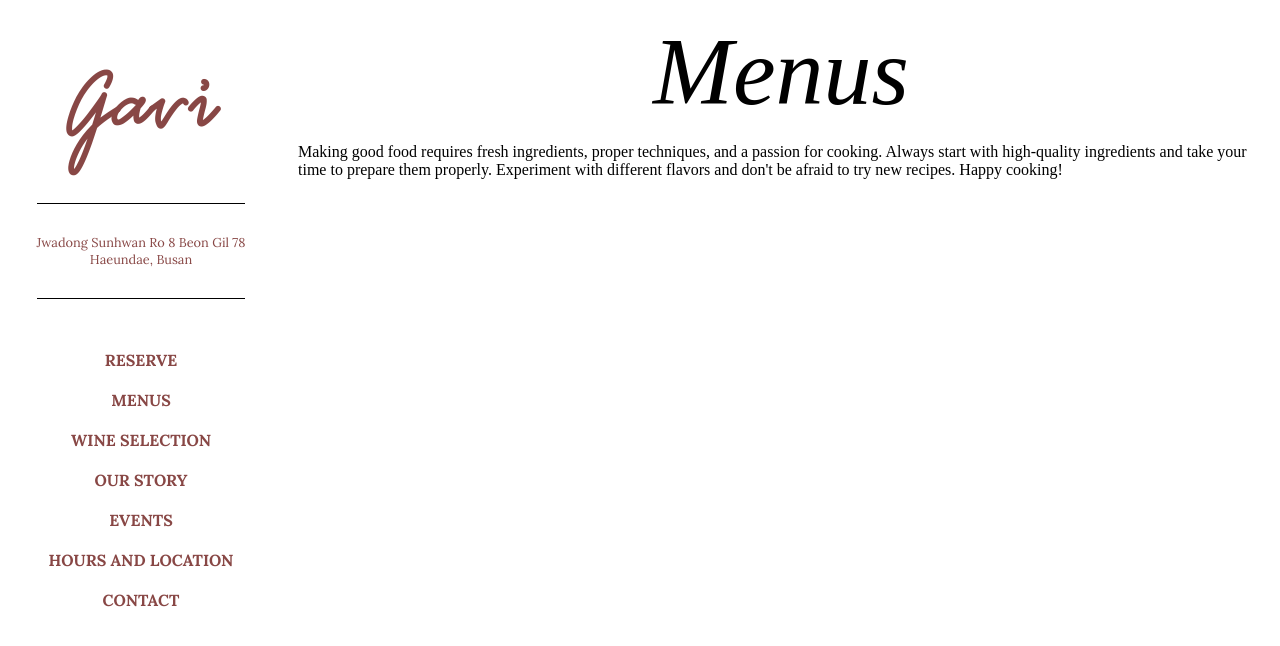
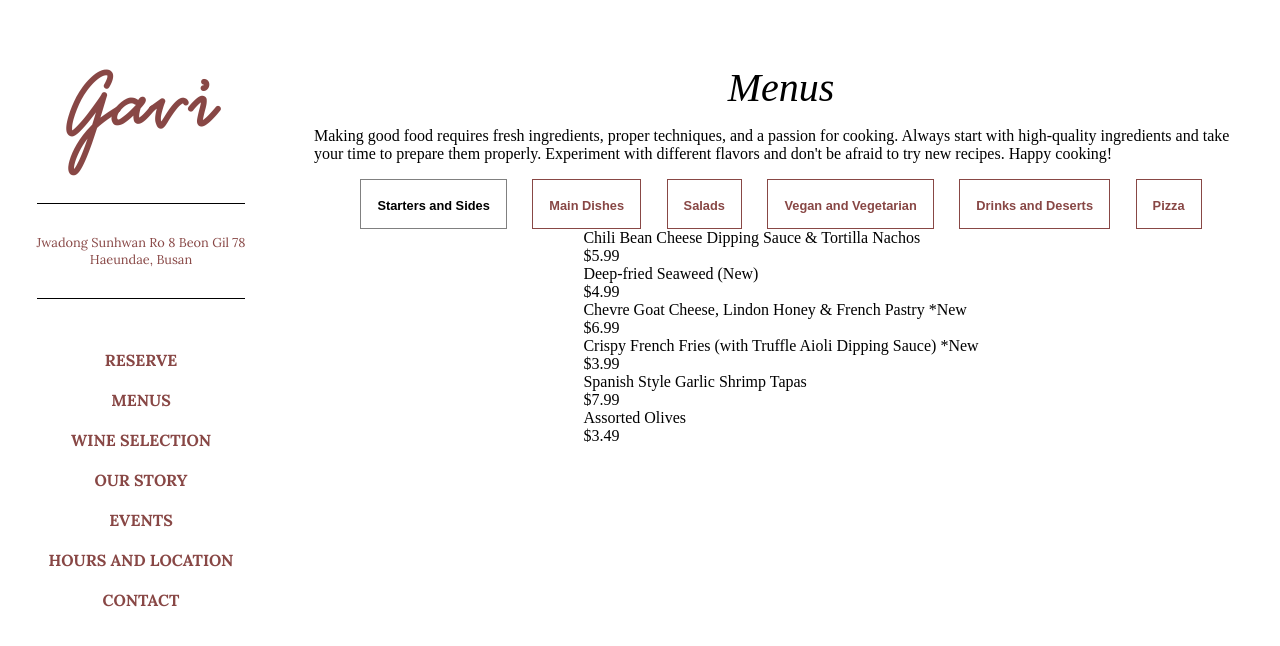
Before and after one commit to Matthiaswf/Gavi-Wine-Restaurant, a Vue app: page /menu in a window 1280 px wide. Shown: the top 646 px of the page. Built offline with nearby package versions, Linux system fonts and the light colour scheme; a web font is replaced by a local one.

Commit message:
Pre No Database

```diff
--- a/src/views/MenuView.vue
+++ b/src/views/MenuView.vue
@@ -1,19 +1,310 @@
 <template>
   <div class="menu-container">
-    <div class="title">Menus</div>
-    <div class="menu-text">
-      <p>
-        Making good food requires fresh ingredients, proper techniques, and a
-        passion for cooking. Always start with high-quality ingredients and take
-        your time to prepare them properly. Experiment with different flavors
-        and don't be afraid to try new recipes. Happy cooking!
-      </p>
+    <div class="introduction">
+      <div class="title">Menus</div>
+      <div class="menu-text">
+        <p>
+          Making good food requires fresh ingredients, proper techniques, and a
+          passion for cooking. Always start with high-quality ingredients and
+          take your time to prepare them properly. Experiment with different
+          flavors and don't be afraid to try new recipes. Happy cooking!
+        </p>
+      </div>
+
+      <!-- Filter Nav -->
+      <nav class="filter">
+        <button
+          @click="filter = 'Starters and Sides'"
+          :class="{ active: filter === 'Starters and Sides' }"
+        >
+          Starters and Sides
+        </button>
+        <button
+          @click="filter = 'Main Dishes'"
+          :class="{ active: filter === 'Main Dishes' }"
+        >
+          Main Dishes
+        </button>
+        <button
+          @click="filter = 'Salads'"
+          :class="{ active: filter === 'Salads' }"
+        >
+          Salads
+        </button>
+        <button
+          @click="filter = 'Vegan and Vegetarian'"
+          :class="{ active: filter === 'Vegan and Vegetarian' }"
+        >
+          Vegan and Vegetarian
+        </button>
+        <button
+          @click="filter = 'Drinks and Desserts'"
+          :class="{ active: filter === 'Drinks and Desserts' }"
+        >
+          Drinks and Deserts
+        </button>
+        <button
+          @click="filter = 'Pizza'"
+          :class="{ active: filter === 'Pizza' }"
+        >
+          Pizza
+        </button>
+      </nav>
+      <div class="menu-items">
+        <div v-for="item in getMenuItems()" :key="item.title" class="menu-item">
+          <div class="item-title">{{ item.title }}</div>
+          <div class="item-price">{{ item.price }}</div>
+        </div>
+      </div>
     </div>
   </div>
 </template>
 
 <script>
-export default {};
+import { ref } from 'vue';
+export default {
+  setup() {
+    // Menu Data
+
+    const startersAndSides = {
+      'Starters and Sides': {
+        title: 'Starters and Sides',
+        items: [
+          {
+            title: 'Chili Bean Cheese Dipping Sauce & Tortilla Nachos',
+            price: '$5.99',
+          },
+          { title: 'Deep-fried Seaweed (New)', price: '$4.99' },
+          {
+            title: 'Chevre Goat Cheese, Lindon Honey & French Pastry *New',
+            price: '$6.99',
+          },
+          {
+            title:
+              'Crispy French Fries (with Truffle Aioli Dipping Sauce) *New',
+            price: '$3.99',
+          },
+          { title: 'Spanish Style Garlic Shrimp Tapas', price: '$7.99' },
+          { title: 'Assorted Olives', price: '$3.49' },
+        ],
+      },
+      'Cheese & Charcuterie': {
+        title: 'Cheese & Charcuterie',
+        items: [
+          {
+            title: 'Jamon Serrano, Chevre Goat Cheese & Seasonal Fruit',
+            price: '$8.99',
+          },
+          { title: 'Cherry Tomato & Brie Cheese Bruschetta', price: '$6.99' },
+
+          {
+            title: 'Green Olives, Roasted Brie Cheese & Fruits Platter',
+            price: '$9.99',
+          },
+
+          { title: '8 Assorted Cheeses Platter', price: '$12.99' },
+
+          { title: '8 Assorted Cheeses & Fruits Platter', price: '$14.99' },
+
+          {
+            title: 'Charcuterie Platter (Jamon Serrano & Salami)',
+            price: '$10.99',
+          },
+          { title: '8 Assorted Cheeses & Fruits Platter', price: '$14.99' },
+          {
+            title: 'Charcuterie Platter (Jamon Serrano & Salami)',
+            price: '$15.00',
+          },
+        ],
+      },
+    };
+    const mainDishes = {
+      'Main Dishes': {
+        title: 'Pasta',
+        items: [
+          {
+            title: 'Sicilian Spaghetti Norma',
+            price: '$15.99',
+          },
+          { title: 'Lasagne with Ragu Sauce & Three Cheeses', price: '$12.99' },
+          {
+            title: 'Calamari Ink Spaghetti',
+            price: '$18.99',
+          },
+          {
+            title: 'Spicy Chicken Creamy Pasta',
+            price: '$14.99',
+          },
+          { title: 'Black Olive & Anchovy Tapenade Pasta', price: '$17.99' },
+          { title: 'Homemade Basil Pesto Pasta', price: '$16.99' },
+          { title: 'Homemade Chicken Pesto Pasta', price: '$17.99' },
+        ],
+      },
+      Steak: {
+        title: 'Steak',
+        items: [
+          {
+            title:
+              'Strip Loin Steak 1+ Grade with Roasted Garlic and French Cream Style Escargot',
+            price: '$29.99',
+          },
+        ],
+      },
+    };
+    const salads = {
+      Salads: {
+        title: 'Salads',
+        items: [
+          {
+            title: 'Classic Greek Salad',
+            price: '$8.99',
+          },
+          {
+            title: 'Classic Caesar Salad',
+            price: '$9.99',
+          },
+          {
+            title: 'Cajun Shrimp & Hawaiian Style Salad',
+            price: '$10.99',
+          },
+          {
+            title: 'Buffalo Burrata Cheese & Wild Rucola Salad',
+            price: '$11.99',
+          },
+        ],
+      },
+    };
+    const veganAndVegetarian = {
+      'Main Pasta': {
+        title: 'Main Pasta',
+        items: [
+          {
+            title: 'Sicilian Spaghetti Norma',
+            price: '$12.99',
+          },
+          {
+            title: 'Basil Pesto Pasta',
+            price: '$14.99',
+          },
+        ],
+      },
+      'Wine Side Menu': {
+        title: 'Main Pasta',
+        items: [
+          {
+            title: 'Chili Bean Cheese Dipping Sauce and Nachos',
+            price: '$12.99',
+          },
+          {
+            title: 'Crispy French Fries with Truffle Aioli Dipping Sauce',
+            price: '$14.99',
+          },
+          {
+            title: 'Assorted Olives',
+            price: '$14.99',
+          },
+        ],
+      },
+      Salad: {
+        title: 'Salad',
+        items: [
+          {
+            title: 'Classic Mediterranean Greek Salad',
+            price: '$12.99',
+          },
+          {
+            title: 'Buffalo Burrata Cheese & Wild Rucola Salad',
+            price: '$14.99',
+          },
+        ],
+      },
+    };
+    const pizza = {
+      Pizza: {
+        title: 'Pizza',
+        items: [
+          {
+            title: 'Tasty Sicilian Anchovy, Black Olive & Mozzarella Cheese',
+            price: '$12.99',
+          },
+          {
+            title:
+              'Homemade Basil Pesto, Buffalo Burrata Cheese & Sundried Tomato',
+            price: '$14.99',
+          },
+          {
+            title:
+              'Jamon Serrano, Fresh Wild Rucola, Sundried Tomato & Mozzarella Cheese',
+            price: '$14.99',
+          },
+          {
+            title: 'Pepperoni & Mozzarella',
+            price: '$14.99',
+          },
+          {
+            title: 'omemade Dried Fig & Three Cheeses',
+            price: '$14.99',
+          },
+        ],
+      },
+    };
+    const drinksAndDesserts = {
+      'Drinks and Desserts': {
+        title: 'Drinks and Desserts',
+        items: [
+          {
+            title: 'Classic Tiramisu',
+            price: '$6.99',
+          },
+          {
+            title: 'Homemade Chocolate Lava Cake',
+            price: '$7.99',
+          },
+          {
+            title: 'Homemade Vanilla Ice Cream',
+            price: '$5.99',
+          },
+          {
+            title: 'Homemade Chocolate Ice Cream',
+            price: '$5.99',
+          },
+        ],
+      },
+    };
+
+    // Filter Menu Items
+    const getMenuItems = () => {
+      switch (filter.value) {
+        case 'Starters and Sides':
+          return startersAndSides['Starters and Sides'].items;
+        case 'Main Dishes':
+          return mainDishes['Main Dishes'].items;
+        case 'Salads':
+          return salads['Salads'].items;
+        case 'Vegan and Vegetarian':
+          return veganAndVegetarian['Main Pasta'].items;
+        case 'Pizza':
+          return pizza['Pizza'].items;
+        case 'Drinks and Desserts':
+          return drinksAndDesserts['Drinks and Desserts'].items;
+        default:
+          return startersAndSides['Starters and Sides'].items;
+      }
+    };
+
+    const filter = ref('Starters and Sides');
+    return {
+      filter,
+      startersAndSides,
+      mainDishes,
+      salads,
+      veganAndVegetarian,
+      pizza,
+      drinksAndDesserts,
+      getMenuItems,
+    };
+  },
+};
 </script>
 
 <style>
@@ -23,11 +314,44 @@ export default {};
   align-items: center;
   justify-content: flex-start;
   font-family: 'Unna', serif;
+  width: 100%;
+}
+.introduction {
+  display: flex;
+  flex-direction: column;
+  align-items: center;
+  justify-content: center;
+  margin-top: 2rem;
+  padding: 1rem;
+  max-width: 1010px;
+  text-align: left;
 }
 .title {
   font-family: 'Unna', serif;
-  font-size: 6em;
+  font-size: 2.5rem;
   font-weight: 100;
   font-style: italic;
 }
+.menu-text {
+  font-size: 1rem;
+  font-weight: 300;
+}
+
+button {
+  height: 50px;
+  padding: 1rem 1rem 0.8rem;
+  background-color: transparent;
+  border: 1px solid var(--primary);
+  color: var(--primary);
+  font-weight: 800;
+  font-size: 0.8rem;
+  text-align: center;
+  margin-left: 1em;
+  margin-right: 1em;
+  cursor: pointer;
+}
+button.active {
+  border: 1px solid grey;
+  color: black;
+}
 </style>
```
Also changed, not shown: src/components/Menu.vue (added, +9 -0 lines).
